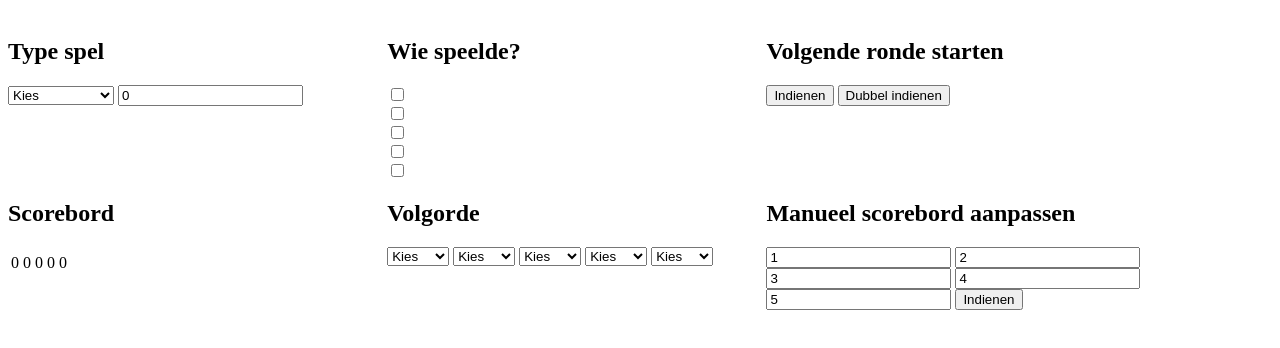
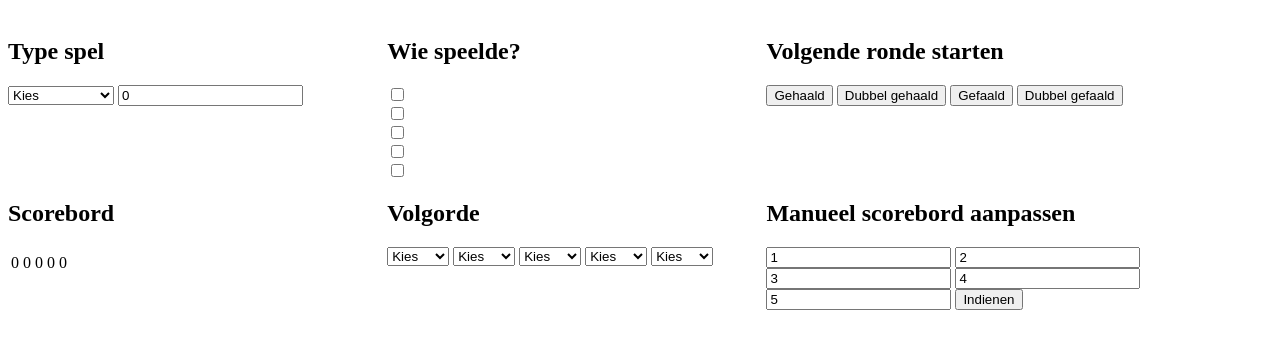
Before and after one commit to XeoGillis/Kleurenwiezen, a plain HTML site: page index.html in a window 1280 px wide. Shown: the part 48-396 px from the top of the page. Drawn offline with Linux system fonts and the light colour scheme.

Commit message:
falen added

```diff
--- a/index.html
+++ b/index.html
@@ -155,8 +155,10 @@
       </div>
       <div class="column">
         <h2>Volgende ronde starten</h2>
-        <button onclick="calc(1);">Indienen</button>
-        <button onclick="calc(2);">Dubbel indienen</button>
+        <button onclick="calc(1);">Gehaald</button>
+        <button onclick="calc(2);">Dubbel gehaald</button>
+        <button onclick="calc(-1);">Gefaald</button>
+        <button onclick="calc(-2);">Dubbel gefaald</button>
       </div>
     </div>
 
```
